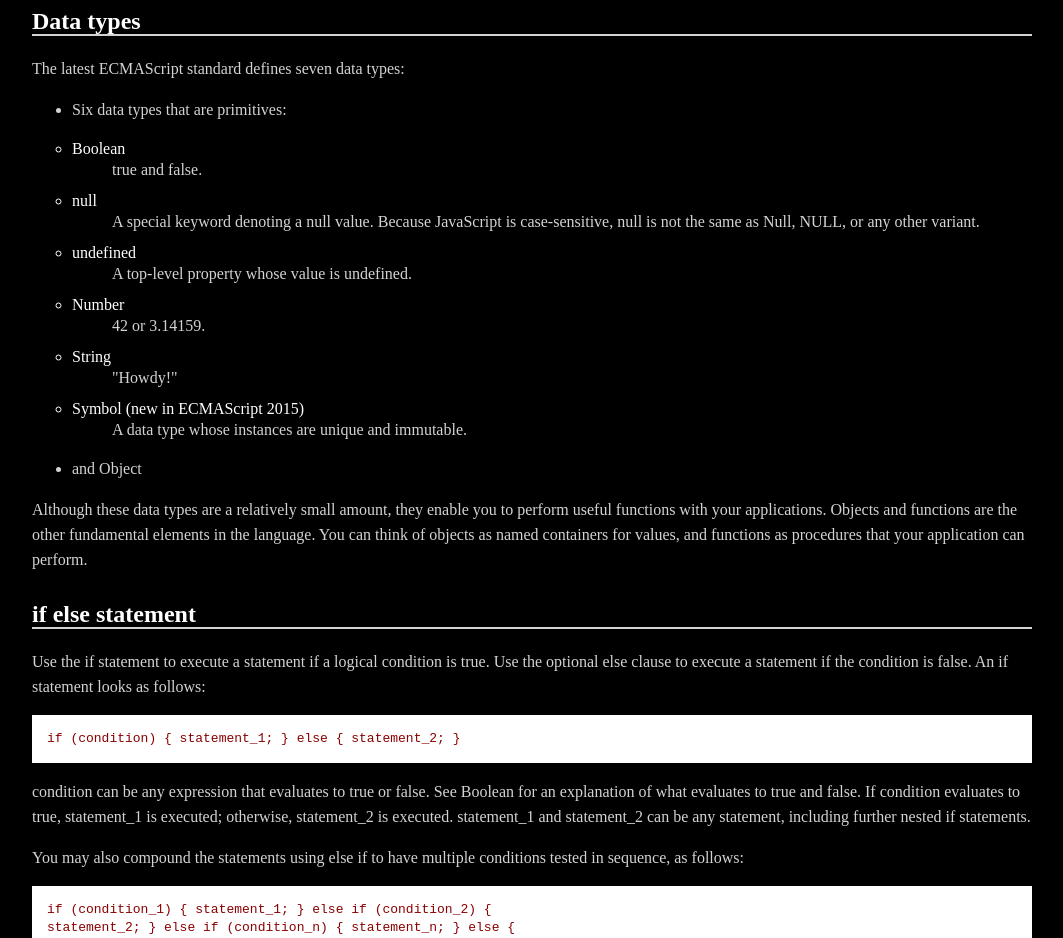
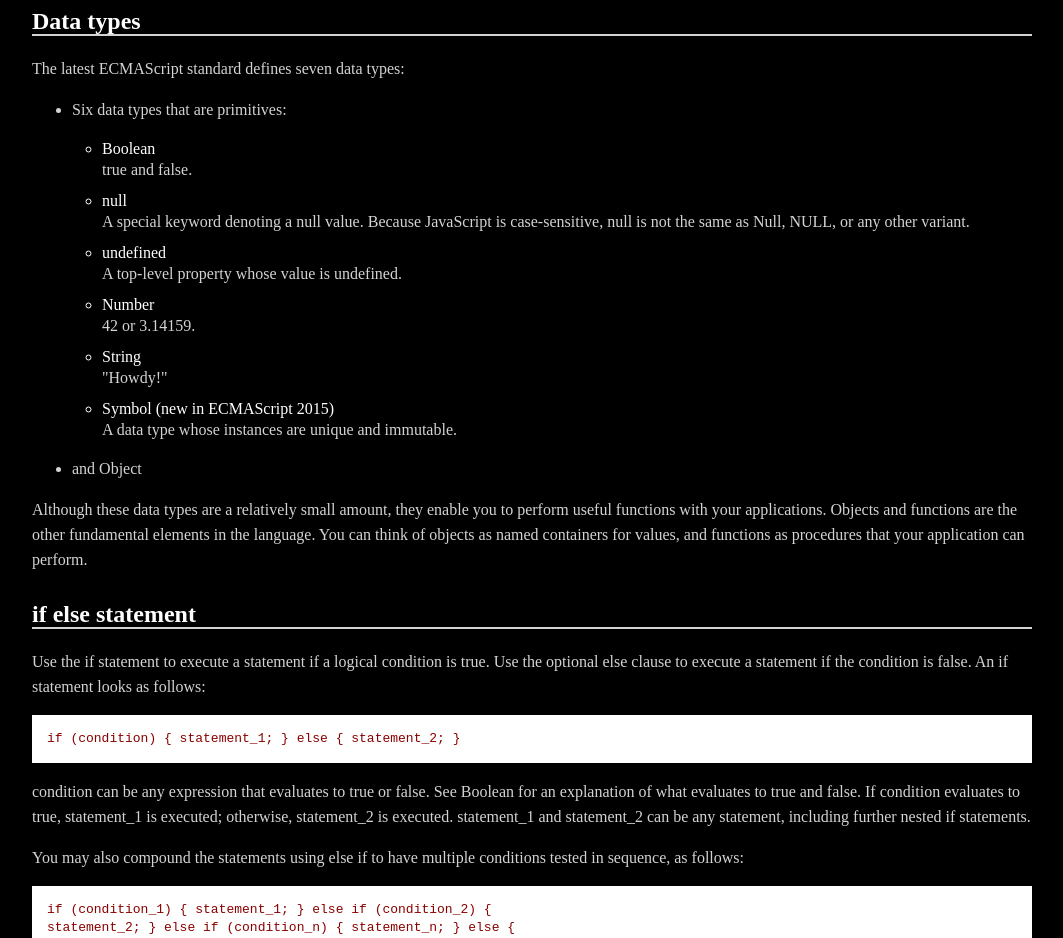
Before and after one commit to StacyKioko/Technical-Documentation_Page, a plain HTML site: page index.html in a window 1280 px wide. Shown: the part 3120-4058 px from the top of the page, without its empty margins (188-1251 px from the left). Drawn offline with Linux system fonts and the light colour scheme.

Commit message:
Indenting dd and dt

```diff
--- a/styles.css
+++ b/styles.css
@@ -82,7 +82,8 @@ dt {
 }
 
 dt, dd {
-  line-height: 21px
+  line-height: 21px;
+  margin-left: 30px;
 }
 
 dd {
```
